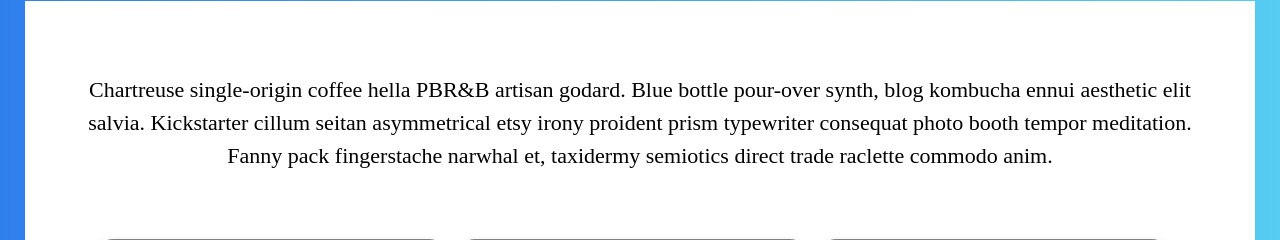
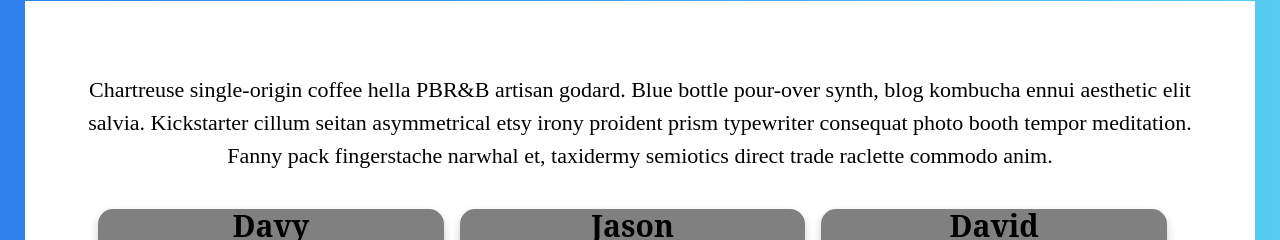
Before and after one commit to cldeaton/BWBS, a Node server app: page /about_us in a window 1280 px wide. Shown: the part 902-1142 px from the top of the page. Run offline with Node 20, Linux system fonts and the light colour scheme; some libraries are stand-ins or nearby versions.

Commit message:
pre-flexbox

```diff
--- a/public/stylesheets/blackwaterbs.css
+++ b/public/stylesheets/blackwaterbs.css
@@ -168,7 +168,7 @@
 }
 .grid_cell {
 	width: 31%;
-	height: 360px;
+	max-height: 350px;
 	float: left;
 	display: inline-block;
 	padding: 0 8px;
@@ -191,6 +191,10 @@
 	height: 100%;
 	border-radius: 15px;
 }
+.middle_column h3 {
+	margin: 0;
+}
+
 .middle_column::after, .grid::after {
   content: "";
   clear: both;
@@ -205,7 +209,7 @@
 
 
 .staff_pic img {
-  border-radius: 4px;  /* Rounded border */
+
   width: 100%; /* Set a small width */
 	max-height: 200px;
 }
```
